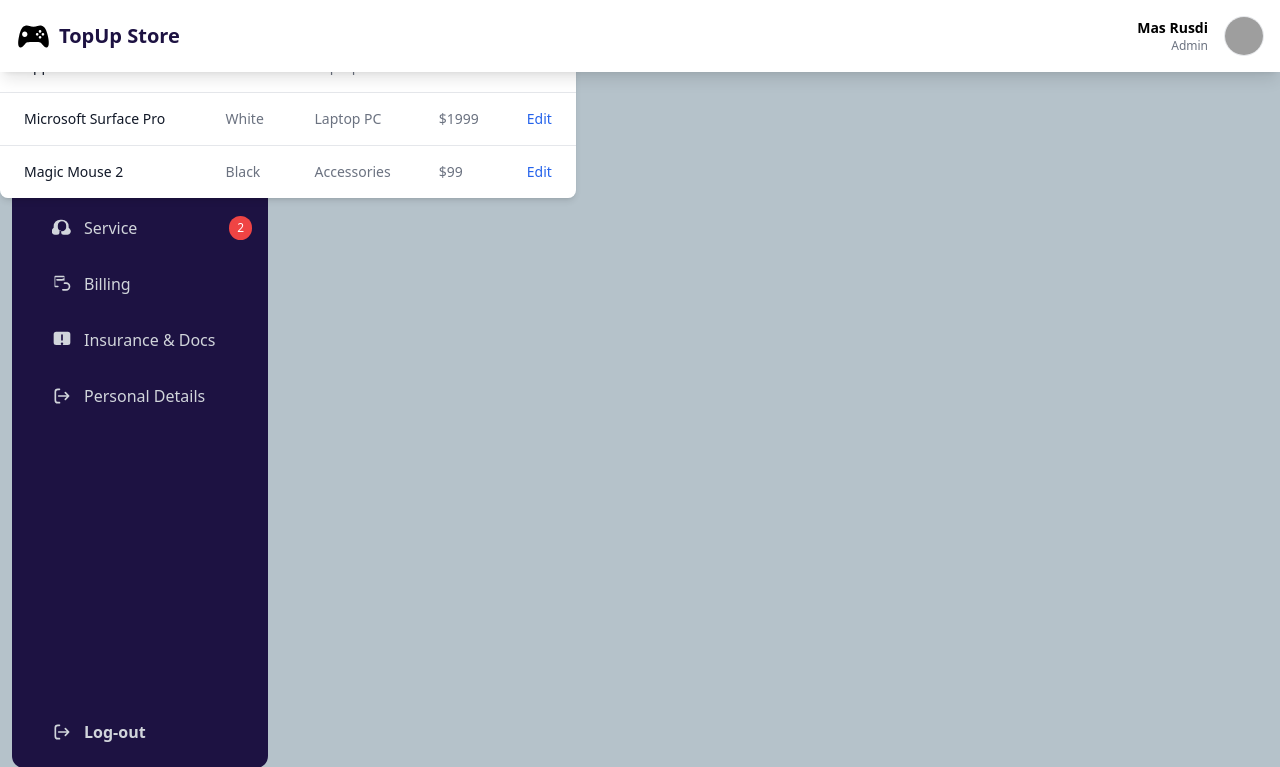
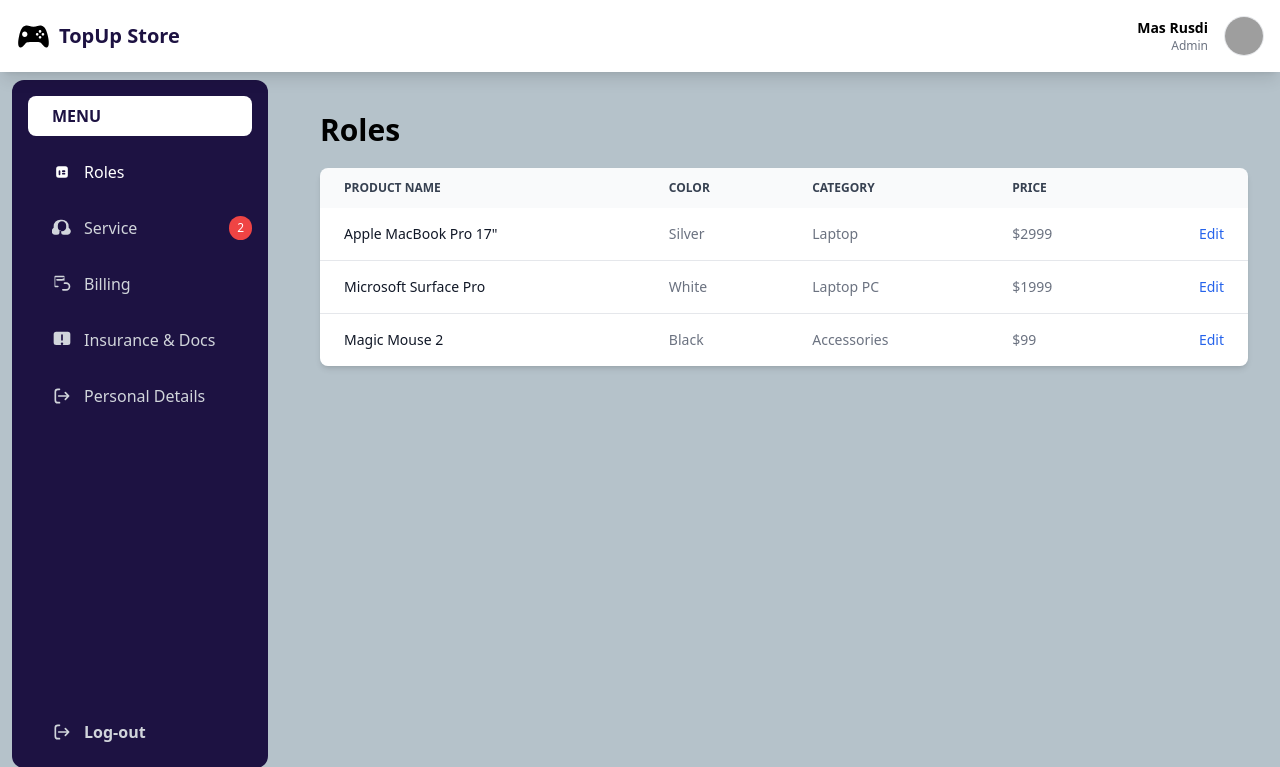
Before and after one commit to imismaindra/project-uas, a PHP site: page /views/roles.php in a window 1280 px wide. Shown: the top 767 px of the page. Run offline with PHP 8.4, Linux system fonts and the light colour scheme; some libraries are stand-ins or nearby versions; grey boxes are pictures that could not be loaded.

Commit message:
"Updated roles.php view: added wrapper div with flex-1 class, moved table inside, and added h1 heading"

```diff
--- a/views/roles.php
+++ b/views/roles.php
@@ -17,6 +17,8 @@
         <!-- Sidebar -->
         <?php include 'components/sidebar-admin.php'; ?>
         <!-- Main Content -->
+        <div class="flex-1 ml-72 mt-20 p-8">
+            <h1 class="text-3xl font-bold mb-5">Roles</h1>
             <div class="relative overflow-x-auto shadow-md sm:rounded-lg">
                 <table class="w-full text-sm text-left rtl:text-right text-gray-500 dark:text-gray-400">
                     <thead class="text-xs text-gray-700 uppercase bg-gray-50 dark:bg-gray-700 dark:text-gray-400">
@@ -94,5 +96,6 @@
                 </table>
             </div>
         </div>
+    </div>
 </body>
 </html>
```
Lines whose indentation alone changed are shown as unchanged.
